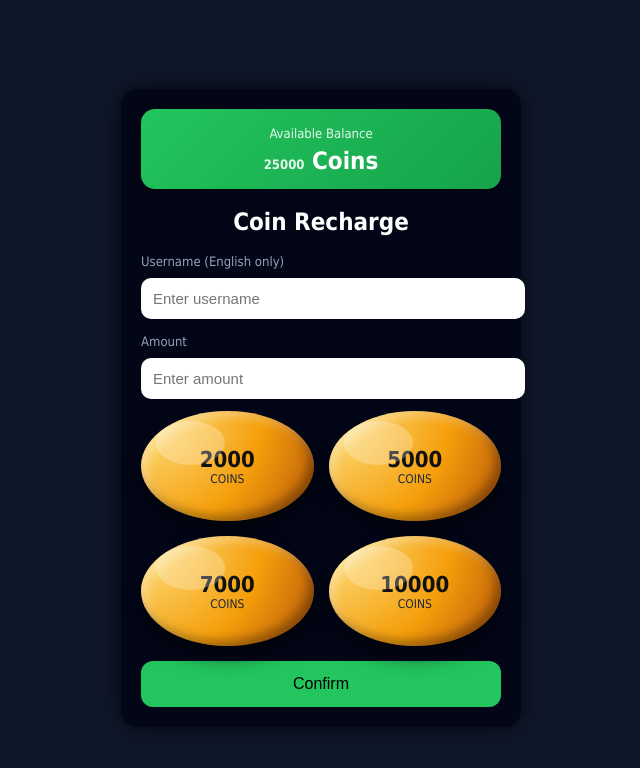
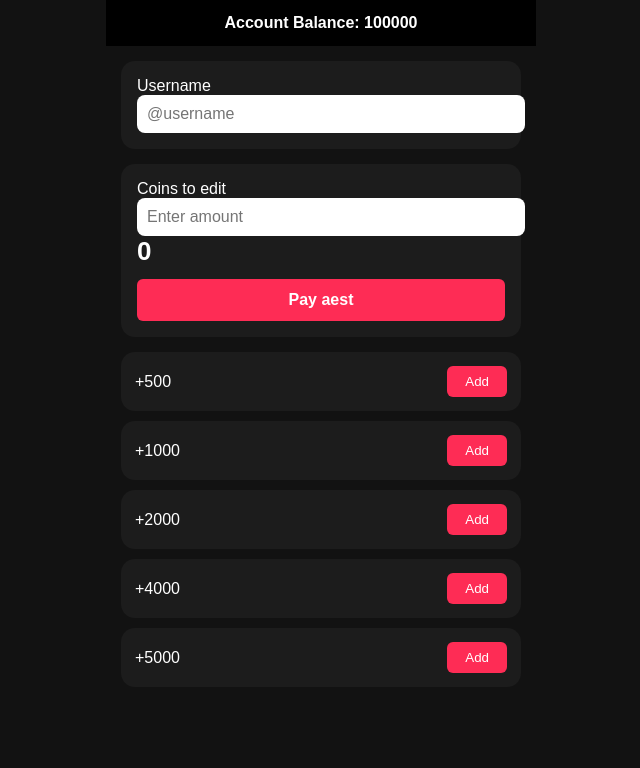
Before and after one commit to Betr1-ux/Top-up-TikTok-coins---official-website, a plain HTML site: page index.html in a window 1280 px wide. Shown: the whole page, without its empty margins (319-959 px from the left). Drawn offline with Linux system fonts and the light colour scheme.

Commit message:
Change language to Arabic and update styling

```diff
--- a/index.html
+++ b/index.html
@@ -1,225 +1,179 @@
 <!DOCTYPE html>
-<html lang="en">
+<html lang="ar">
 <head>
 <meta charset="UTF-8">
-<title>Coin Recharge</title>
 <meta name="viewport" content="width=device-width, initial-scale=1.0">
+<title>Coins Demo</title>
 
 <style>
-body{
-    background:#0f172a;
-    font-family:Tahoma, Arial;
-    color:#fff;
-    display:flex;
-    justify-content:center;
+body {
+  margin:0; background:#121212; color:#fff;
+  font-family: Arial, sans-serif;
+}
+.app { max-width:430px; margin:auto; }
+.top {
+  background:#000; padding:14px;
+  text-align:center; font-weight:bold;
+}
+.box {
+  background:#1c1c1c; margin:15px;
+  padding:16px; border-radius:14px;
+}
+input {
+  width:100%; padding:10px;
+  border:none; border-radius:8px;
+  font-size:16px;
+}
+.amount {
+  font-size:26px; font-weight:bold;
+}
+.pack {
+  background:#1c1c1c; margin:10px 15px;
+  padding:14px; border-radius:14px;
+  display:flex; justify-content:space-between;
   align-items:center;
-    height:100vh;
 }
-
-.container{
-    width:360px;
-    background:#020617;
-    border-radius:16px;
-    padding:20px;
-    box-shadow:0 0 25px rgba(0,0,0,.7);
-}
-
-.balance{
-    background:linear-gradient(135deg,#22c55e,#16a34a);
-    border-radius:14px;
-    padding:14px;
-    text-align:center;
-    margin-bottom:15px;
-    box-shadow:0 5px 15px rgba(0,0,0,.4);
-}
-
-.balance span{
-    font-size:13px;
-    opacity:.9;
-}
-
-.balance h3{
-    margin:5px 0 0;
-    font-size:24px;
-}
-
-h2{
-    text-align:center;
-    margin-bottom:15px;
-}
-
-label{
-    font-size:13px;
-    color:#94a3b8;
-}
-
-input{
-    width:100%;
-    padding:12px;
-    border-radius:10px;
-    border:none;
-    outline:none;
-    margin:8px 0 12px;
-    font-size:15px;
-}
-
-.coins{
-    display:grid;
-    grid-template-columns:repeat(2,1fr);
-    gap:15px;
-    margin-bottom:15px;
-}
-
-.coin{
-    height:110px;
-    border-radius:50%;
-    background:
-      radial-gradient(circle at top left, #fde68a, #f59e0b 60%, #b45309);
-    box-shadow:
-      inset -6px -6px 10px rgba(0,0,0,.3),
-      inset 6px 6px 10px rgba(255,255,255,.3),
-      0 10px 20px rgba(0,0,0,.6);
-    display:flex;
-    flex-direction:column;
-    justify-content:center;
-    align-items:center;
-    cursor:pointer;
-    transition:.2s;
-    position:relative;
-}
-
-.coin::after{
-    content:"";
-    position:absolute;
-    top:10px;
-    left:15px;
-    width:40%;
-    height:40%;
-    background:rgba(255,255,255,.25);
-    border-radius:50%;
-}
-
-.coin span{
-    font-size:22px;
-    font-weight:bold;
-    color:#111;
-}
-
-.coin small{
-    font-size:12px;
-    color:#1f2937;
-}
-
-.coin:hover{transform:scale(1.05);}
-.coin:active{transform:scale(0.95);}
-
-button{
-    width:100%;
-    padding:14px;
-    border:none;
-    border-radius:12px;
-    background:#22c55e;
-    color:#000;
-    font-size:16px;
+button {
+  background:#fe2c55; border:none;
+  color:#fff; padding:8px 18px;
+  border-radius:6px;
   cursor:pointer;
 }
 
-.loading, .success{
-    display:none;
+/* زر الدفع */
+.pay-btn{
+  background:#fe2c55;
+  color:#fff;
   text-align:center;
-    padding:30px 0;
+  padding:12px;
+  border-radius:6px;
+  margin-top:12px;
+  cursor:pointer;
+  font-weight:bold;
 }
 
-.loader{
-    width:45px;
-    height:45px;
-    border:5px solid #334155;
-    border-top:5px solid #22c55e;
-    border-radius:50%;
-    margin:0 auto 15px;
-    animation:spin 1s linear infinite;
+.hidden { display:none; }
+.center { text-align:center; }
+
+/* loader */
+.loader {
+  width:100%; height:8px;
+  background:#333; border-radius:10px;
+  overflow:hidden; margin-top:15px;
 }
+.bar {
+  height:100%; width:0%;
+  background:#fe2c55;
+  animation:load 3s linear forwards;
+}
+@keyframes load { to { width:100%; } }
 
-@keyframes spin{100%{transform:rotate(360deg);}}
-
-.success{font-size:22px;color:#22c55e;}
+.check {
+  font-size:40px; color:#00ff88;
+  margin-top:15px;
+}
+.success-text{
+  margin-top:8px;
+  color:#00ff88;
+  font-weight:bold;
+}
 </style>
 </head>
 
 <body>
 
-<div class="container" id="formBox">
+<div class="app">
 
-    <!-- BALANCE -->
-    <div class="balance">
-        <span>Available Balance</span>
-        <h3><span id="balance">25000</span> Coins</h3>
+<div class="top">Account Balance: <span id="account">100000</span></div>
+
+<!-- الصفحة الرئيسية -->
+<div id="page1">
+
+  <div class="box">
+    <div>Username</div>
+    <input id="user" placeholder="@username">
   </div>
 
-    <h2>Coin Recharge</h2>
+  <div class="box">
+    <div>Coins to edit</div>
+    <input id="manual" type="number" placeholder="Enter amount" oninput="setManual(this.value)">
+    <div class="amount" id="amount">0</div>
 
-    <label>Username (English only)</label>
-    <input type="text" id="user" placeholder="Enter username">
-
-    <label>Amount</label>
-    <input type="number" id="amount" placeholder="Enter amount">
-
-    <div class="coins">
-        <div class="coin" onclick="setAmount(2000)"><span>2000</span><small>COINS</small></div>
-        <div class="coin" onclick="setAmount(5000)"><span>5000</span><small>COINS</small></div>
-        <div class="coin" onclick="setAmount(7000)"><span>7000</span><small>COINS</small></div>
-        <div class="coin" onclick="setAmount(10000)"><span>10000</span><small>COINS</small></div>
+    <!-- زر Pay aest -->
+    <div class="pay-btn" onclick="askEdit()">Pay aest</div>
   </div>
 
-    <button onclick="startProcess()">Confirm</button>
+  <!-- الباكدجات -->
+  <div class="pack"><div>+500</div><button onclick="add(500)">Add</button></div>
+  <div class="pack"><div>+1000</div><button onclick="add(1000)">Add</button></div>
+  <div class="pack"><div>+2000</div><button onclick="add(2000)">Add</button></div>
+  <div class="pack"><div>+4000</div><button onclick="add(4000)">Add</button></div>
+  <div class="pack"><div>+5000</div><button onclick="add(5000)">Add</button></div>
+
 </div>
 
-<div class="container loading" id="loadingBox">
-    <div class="loader"></div>
-    <p>Processing...</p>
+<!-- تأكيد -->
+<div id="page2" class="hidden box center">
+  <p>Do you want to continue?</p>
+  <button onclick="start()">Confirm</button>
 </div>
 
-<div class="container success" id="successBox">
-    ✅ Transaction Successful
+<!-- تحميل -->
+<div id="page3" class="hidden box center">
+  <p>Processing...</p>
+  <div class="loader"><div class="bar"></div></div>
+</div>
+
+<!-- نجاح -->
+<div id="page4" class="hidden box center">
+  <div class="check">✔</div>
+  <div class="success-text">Successful</div>
+  <p id="done"></p>
+</div>
+
 </div>
 
 <script>
-let balance = 25000;
+let amount = 0;
+let account = 100000;
 
-function setAmount(val){
-    document.getElementById("amount").value = val;
+function setManual(v){
+  amount = parseInt(v || 0);
+  document.getElementById("amount").innerText = amount;
 }
 
-function startProcess(){
-    let user = document.getElementById("user").value;
-    let amount = Number(document.getElementById("amount").value);
-
-    if(user === "" || amount <= 0){
-        alert("Please enter username and amount");
-        return;
+function add(x){
+  amount += x;
+  document.getElementById("amount").innerText = amount;
 }
 
-    if(amount > balance){
-        alert("Insufficient balance");
-        return;
+function askEdit(){
+  if(amount <= 0) return alert("Enter coins");
+  page1.classList.add("hidden");
+  page2.classList.remove("hidden");
 }
 
-    balance -= amount;
-    document.getElementById("balance").innerText = balance;
-
-    document.getElementById("formBox").style.display="none";
-    document.getElementById("loadingBox").style.display="block";
+function start(){
+  page2.classList.add("hidden");
+  page3.classList.remove("hidden");
 
   setTimeout(()=>{
-        document.getElementById("loadingBox").style.display="none";
-        document.getElementById("successBox").style.display="block";
+    account -= amount;
+    document.getElementById("account").innerText = account;
+    let u = document.getElementById("user").value || "@demo";
+    document.getElementById("done").innerText = amount + " coins edited for " + u;
+    page3.classList.add("hidden");
+    page4.classList.remove("hidden");
   },3000);
 
   setTimeout(()=>{
-        document.getElementById("successBox").style.display="none";
-        document.getElementById("formBox").style.display="block";
-        document.getElementById("user").value="";
-        document.getElementById("amount").value="";
+    page4.classList.add("hidden");
+    page1.classList.remove("hidden");
+    amount = 0;
+    document.getElementById("amount").innerText = 0;
+    document.getElementById("manual").value = "";
+    // الفارق هنا: خانة اليوزر ترجع فارغة
+    document.getElementById("user").value = "";
   },5000);
 }
 </script>
```
Lines whose indentation alone changed are shown as unchanged.
